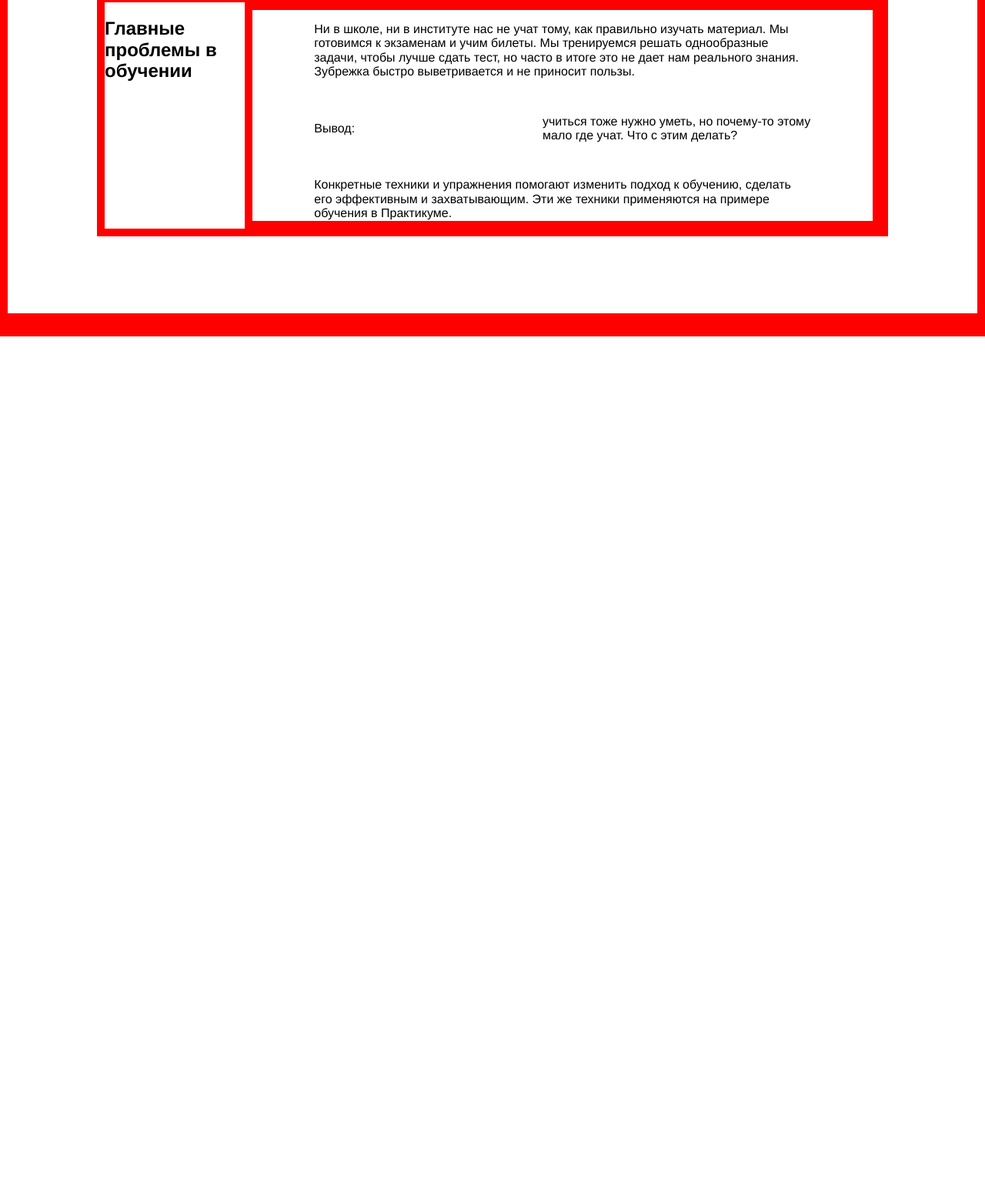
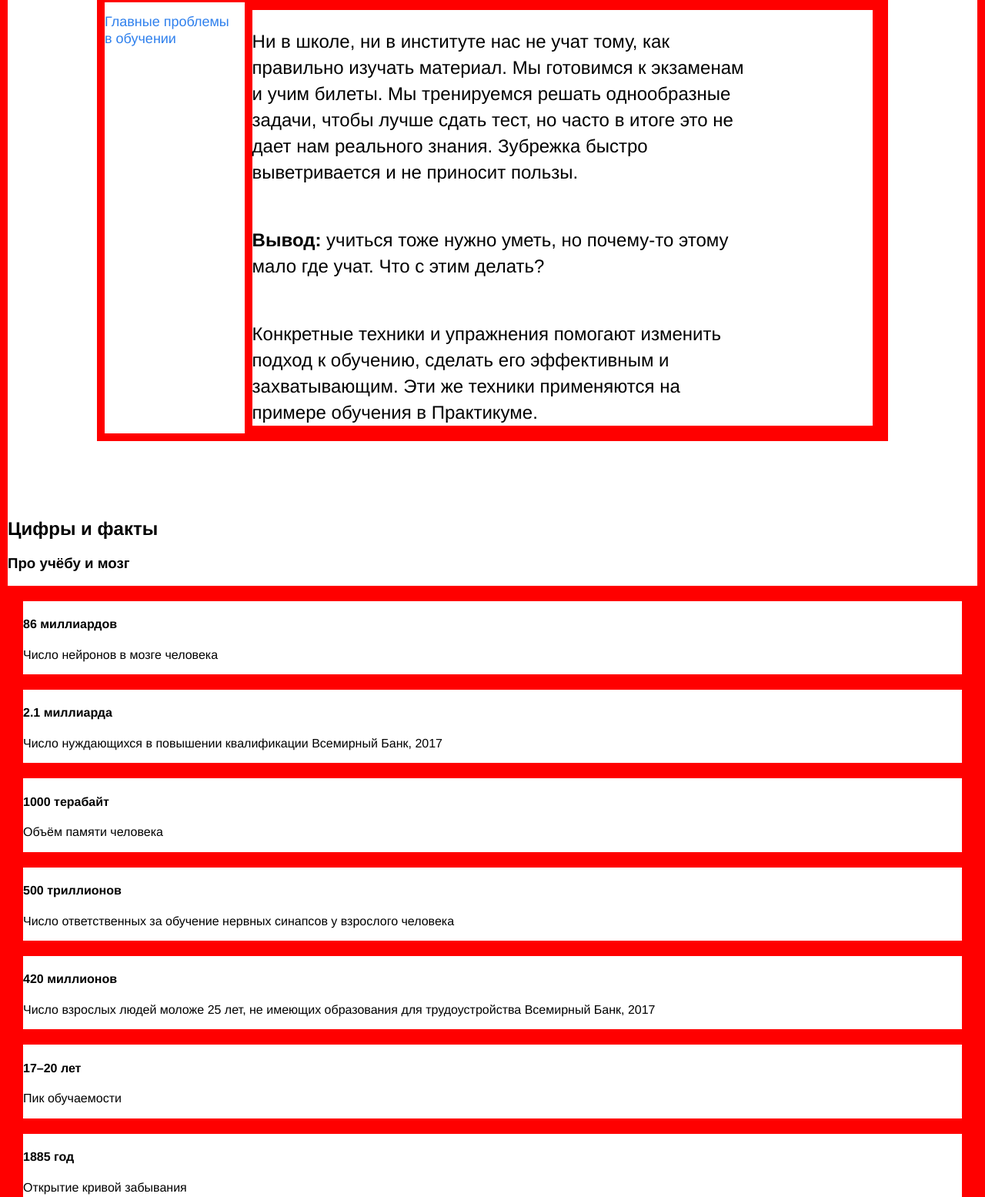
Before and after one commit to badabumb/sprint-1__startkit, a plain HTML site: page index.html in a window 1280 px wide. Shown: the part 873-2428 px from the top of the page at 77% size. Before the commit the page ends 1310 px from the top, so only its background shows below. Drawn offline with Linux system fonts and the light colour scheme.

Commit message:
Добавить блок digits, добавить в его html текст; необходимо проверить названия в блоках выше

```diff
--- a/index.html
+++ b/index.html
@@ -9,15 +9,19 @@
 </head>
 <body>
   <div class="page">
+
+    <!-- Шапка сайта -->
     <header class="header">
       <img class="logo logo__place_header" src="./images/logo_place_header.svg" alt="логотип в шапке сайта">
       <h1 class="header header__title">Научиться учиться</h1>
       <h2 class="header header__subtitle">Какие современные и эффективные подходы к
-        обучению вы можете использовать в своей жизни? <a class="header header__link" href="#">Узнать -></a></h2>
+        обучению вы можете использовать в своей жизни? <a href="#" class="header header__link">Узнать -></a></h2>
       <img class="header header__main-illustration" src="./images/two_again.png" alt="Картина 'Опять двойка'.">
       <div class="header header__square-pic"></div>
     </header>
     <main class="content">
+
+      <!-- Секция, блок description -->
       <section class="description">
         <div class="two-columns">
           <h2 class="two-columns two-columns__brief">Главные проблемы в обучении</h2>
@@ -38,8 +42,46 @@
           </div>
         </div>
       </section>
-
+      <!-- Секция, блок digits -->
       <section class="digits">
+        <h2 class="section-title">Цифры и факты</h2>
+        <h3 class="section-subtitle">Про учёбу и мозг</h3>
+        <div class="table">
+          <div class="table table__cell">
+            <h4 class="table__heading">86 миллиардов</h4>
+            <p class="table table__text">Число нейронов в мозге человека</p>
+          </div>
+          <div class="table table__cell">
+            <h4 class="table__heading">2.1 миллиарда</h4>
+            <p class="table table__text">Число нуждающихся в повышении квалификации
+              Всемирный Банк, 2017</p>
+          </div>
+          <div class="table table__cell">
+            <h4 class="table__heading">1000 терабайт</h4>
+            <p class="table table__text">Объём памяти человека</p>
+          </div>
+          <div class="table table__cell">
+            <h4 class="table__heading">500 триллионов</h4>
+            <p class="table table__text">Число ответственных за обучение нервных синапсов у взрослого человека</p>
+          </div>
+          <div class="table table__cell">
+            <h4 class="table__heading">420 миллионов</h4>
+            <p class="table table__text">Число взрослых людей моложе 25 лет, не имеющих образования для трудоустройства
+              Всемирный Банк, 2017</p>
+          </div>
+          <div class="table table__cell">
+            <h4 class="table__heading">17–20 лет</h4>
+            <p class="table table__text">Пик обучаемости</p>
+          </div>
+          <div class="table table__cell">
+            <h4 class="table__heading">1885 год</h4>
+            <p class="table table__text">Открытие кривой забывания</p>
+          </div>
+          <div class="table table__cell">
+            <h4 class="table__heading">1889 год</h4>
+            <p class="table table__text">Открытие условного рефлекса</p>
+          </div>
+        </div>
       </section>
 
       <section class="feynman">
--- a/styles/style.css
+++ b/styles/style.css
@@ -24,7 +24,7 @@ div {
   min-height: 600px;
   max-height: 756px;
   /* выше установили ограничения для секции */
-  display: flex;
+  display: flex; /* центрирование header__title */
   flex-direction: column;
   justify-content: center;
   position: relative;
@@ -33,7 +33,7 @@ div {
 .logo__place_header {
   height: 32px;
   width: 228px;
-  position: absolute;
+  position: absolute; /* абсолютное позиционирование относительно header */
   left: 64px;
   top: 30px;
   z-index: 1;
@@ -57,9 +57,11 @@ div {
   font-size: 18px;
   font-weight: normal;
   z-index: 1;
+  display: inline;
 }
 
 .header__link {
+  display: inline;
   z-index: 1;
 }
 
@@ -94,35 +96,52 @@ div {
   margin: 0;
   padding: 0;
   display: flex;
-  flex-direction: column;
+  flex-direction: column; /* центрирование основного блока по вертикали */
   justify-content: center;
+  align-items: center;
   margin: 100px 0 100px;
 }
 
-.two-columns {
+.two-columns { /* основной блок */
   display: flex;
   flex-direction: row;
   justify-content: space-between;
   width: 80%;
-  align-self: center;
 }
 
-.two-columns__brief {
+.two-columns__brief { /* левая колонка */
   width: 175px;
   align-self: flex-start;
+  line-height: 1.2;
+  font-size: 18px;
+  font-weight: normal;
+  color: #2f80ed;
 }
 
-.two-columns__main-text {
+.two-columns__main-text { /* правая колонка */
   display: flex;
   flex-direction: column;
+  justify-content: flex-start;
   width: 80%;
   min-width: 784px;
+  line-height: 34px;
+  font-size: 24px;
+  font-weight: normal;
 }
 
 .two-columns__paragraph {
   margin-bottom: 30px;
+  display: inline;
+  align-self: stretch;
 }
 
 .two-columns__paragraph:last-child {
   margin-bottom: 0;
 }
+
+.two-columns__span-accent {
+  display: inline;
+  line-height: 34px;
+  font-size: 24px;
+  font-weight: 600;
+}
```
